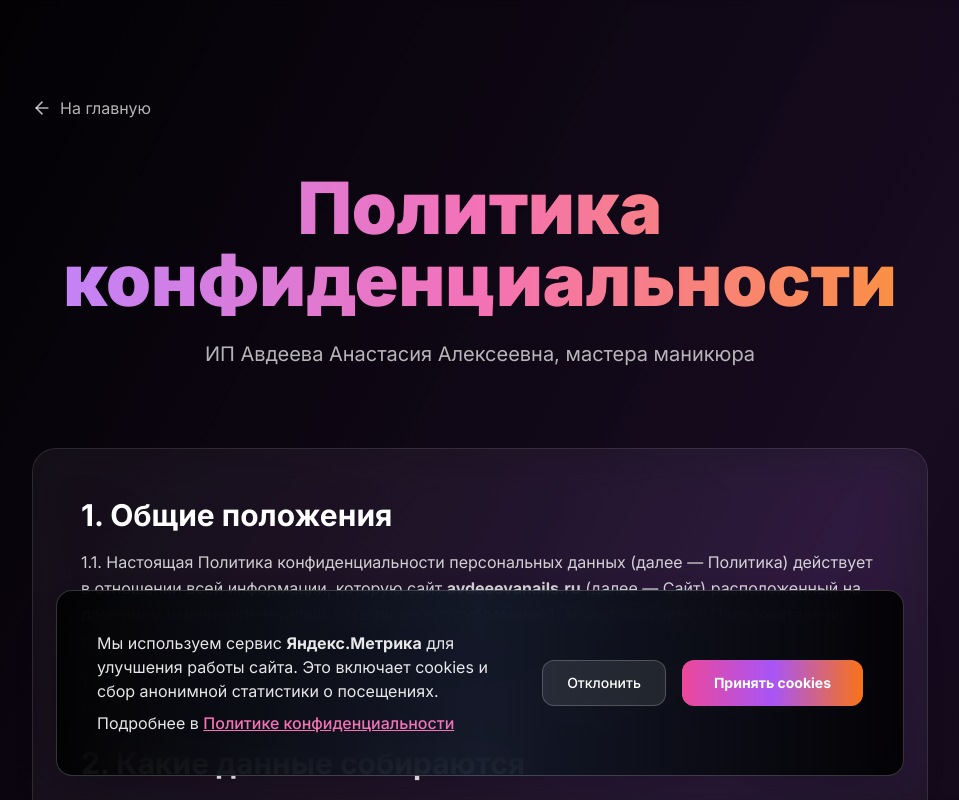
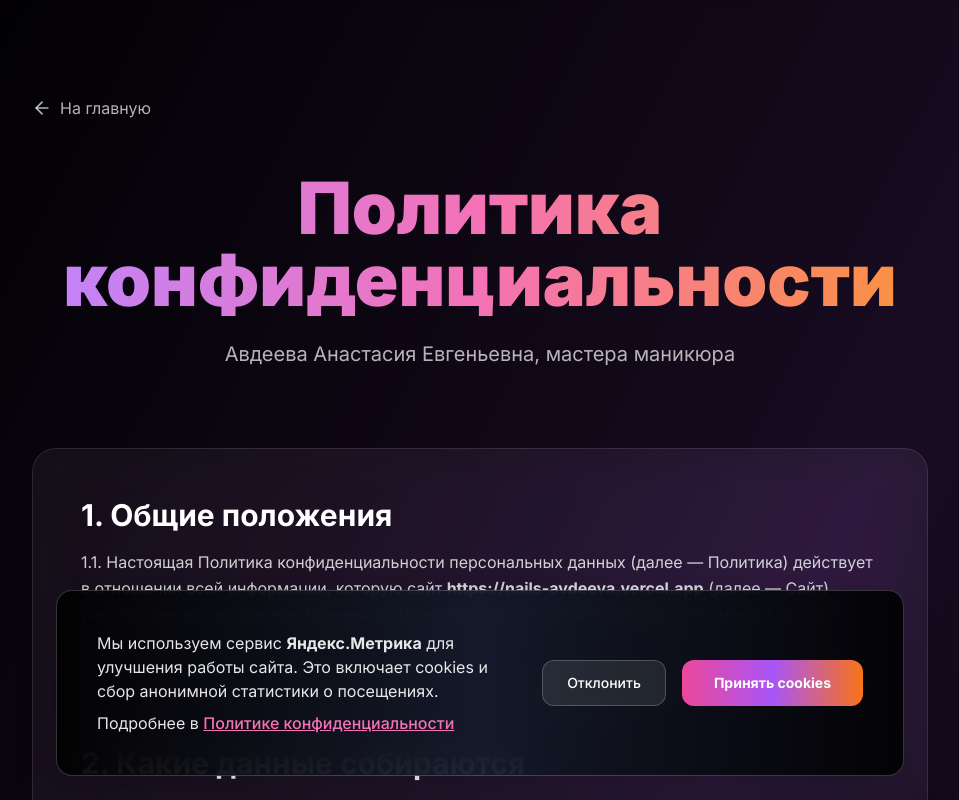
Before and after one commit to Mirnyjj/nails, a Next.js app: page /privacy in a window 1280 px wide. Shown: the whole page, without its empty margins (160-1119 px from the left). Built offline with nearby package versions, Linux system fonts and the light colour scheme; no server answers.

Commit message:
Update page.tsx

```diff
--- a/app/privacy/page.tsx
+++ b/app/privacy/page.tsx
@@ -35,7 +35,7 @@ export default function PrivacyPage() {
             Политика конфиденциальности
           </h1>
           <p className="text-xl text-white/70 max-w-2xl mx-auto">
-            ИП Авдеева Анастасия Алексеевна, мастера маникюра
+            Авдеева Анастасия Евгеньевна, мастера маникюра
           </p>
         </motion.div>
 
@@ -53,8 +53,8 @@ export default function PrivacyPage() {
               <p className="text-white/80 leading-relaxed">
                 1.1. Настоящая Политика конфиденциальности персональных данных
                 (далее — Политика) действует в отношении всей информации,
-                которую сайт <strong>avdeeevanails.ru</strong> (далее — Сайт)
-                расположенный на доменном имени avdeeevanails.ru (а также его
+                которую сайт <strong>https://nails-avdeeva.vercel.app</strong> (далее — Сайт)
+                расположенный на доменном имени nails-avdeeva.vercel.app (а также его
                 субдоменах), может получить о Пользователе во время
                 использования сайта.
               </p>
@@ -128,7 +128,7 @@ export default function PrivacyPage() {
               </p>
               <p className="text-white/80 leading-relaxed">
                 4.2. Заявки из форм отправляются напрямую в Telegram-бот
-                Авдеевой Анастасии Алексеевны для оперативной обработки.
+                Авдеевой Анастасии Евгеньевны для оперативной обработки.
               </p>
               <p className="text-white/80 leading-relaxed">
                 4.3. Cookies Яндекс.Метрика обрабатываются в соответствии с{" "}
@@ -188,7 +188,7 @@ export default function PrivacyPage() {
               <div className="grid md:grid-cols-2 gap-8 text-white/80">
                 <div>
                   <p>
-                    <strong>Самозанятый Авдеева Анастасия Алексеевна</strong>
+                    <strong>Самозанятый Авдеева Анастасия Евгеньевна</strong>
                   </p>
                   <p>ИНН: 631405677493</p>
                   <p>
```
